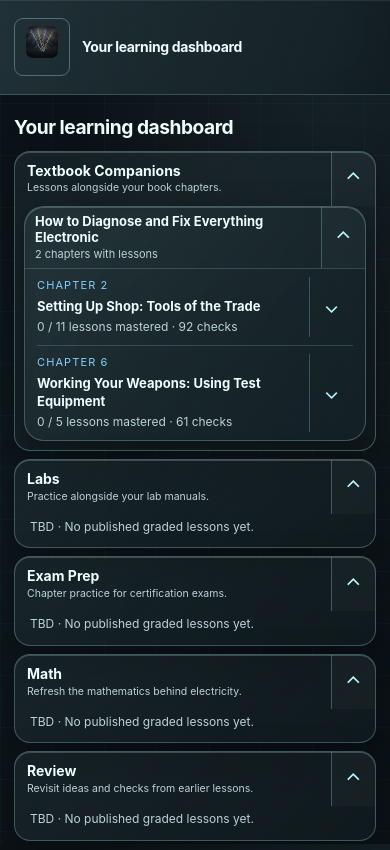
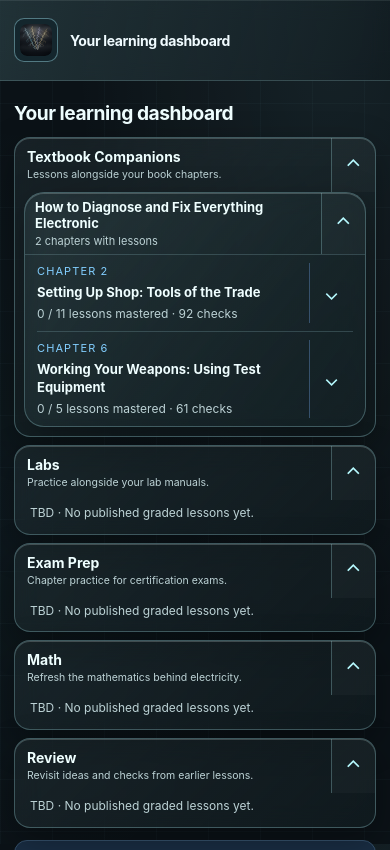
Before and after one commit to TheAmazingBaha2/electrical-understanding, a website with bundled scripts: page index.html in a window 390 px wide. Shown: the top 850 px of the page. Built offline with nearby package versions, Linux system fonts and the light colour scheme.

Commit message:
Compact tutor pill and style lightning navigation

```diff
--- a/styles.css
+++ b/styles.css
@@ -1060,3 +1060,10 @@ button:focus-visible,summary:focus-visible,input:focus-visible,textarea:focus-vi
 .chapter-pie>span{background:#17262c}.lesson-progress-bar{background:#42595f}.ai-chat-head,.ai-chat-toolbar{background:#deffff08;border-color:#85b5be44}.ai-chat-launch{display:flex;align-items:center;gap:7px;background:linear-gradient(130deg,#e9ffff,#8eeaf4)!important;color:#11252b!important;border:1px solid #e2ffff!important;box-shadow:0 0 22px #9cf8ff35,inset 0 -2px #ffe269aa;touch-action:none;user-select:none;cursor:grab}.ai-chat-launch img{pointer-events:none;border-radius:5px}.ai-chat-launch.is-dragging{cursor:grabbing;box-shadow:0 0 26px #aaffff80,0 0 8px #ffe26980;transition:none}
 .ai-dialogue-answer{background:#d2ffff0c;border-color:#73979c}.ai-dialogue-question{background:#6edce618;border-color:#b2edf1}
 @media(prefers-reduced-motion:reduce){*,*::before,*::after{scroll-behavior:auto!important}}
+
+/* V2 mobile controls: branded lightning navigation and a compact draggable tutor pill. */
+.ai-chat-launch{padding:6px 10px;min-height:32px;font-size:12px;line-height:1.2;gap:0;white-space:nowrap}
+@media(max-width:920px){
+ .mobile-menu{display:inline-flex;align-items:center;justify-content:center;flex:0 0 44px;width:44px;height:44px;padding:5px;background:#14262d;border:1px solid #8fcbd780;border-radius:10px}
+ .mobile-menu img{display:block;width:32px;height:32px;border-radius:7px;object-fit:contain}
+}
```
